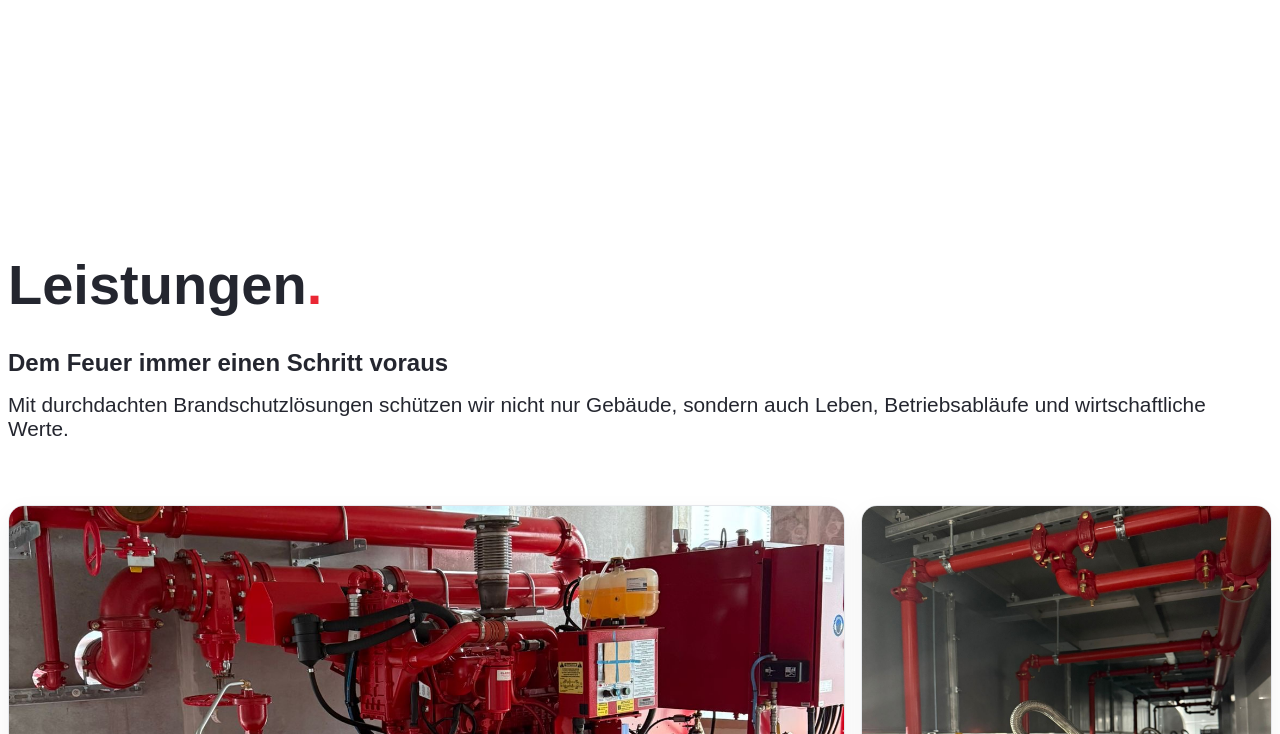
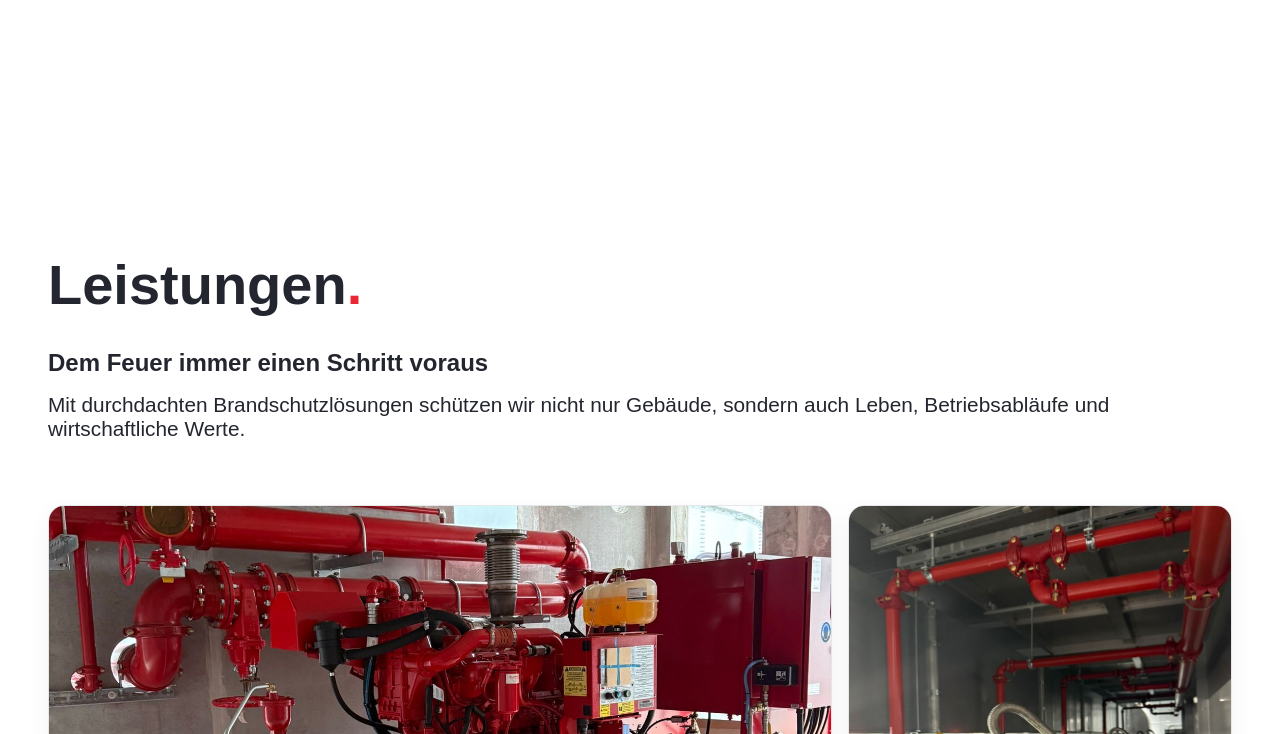
Before and after one commit to dejanpls/mp-leitungsverlegung.de, a website built with webpack: page src/template.html in a window 1280 px wide. Shown: the part 604-1338 px from the top of the page. Built offline with nearby package versions, Linux system fonts and the light colour scheme; a web font is replaced by a local one.

Commit message:
feat: limit max width of each section to 1200px

```diff
--- a/src/styles/general.css
+++ b/src/styles/general.css
@@ -9,7 +9,6 @@
 div.wrapper {
   display: flex;
   flex-direction: column;
-  align-items: center;
 }
 
 section {
--- a/src/styles/main.css
+++ b/src/styles/main.css
@@ -6,6 +6,7 @@
 
 main {
   width: 100%;
+  max-width: 1200px;
 }
 
 header#about {
```
